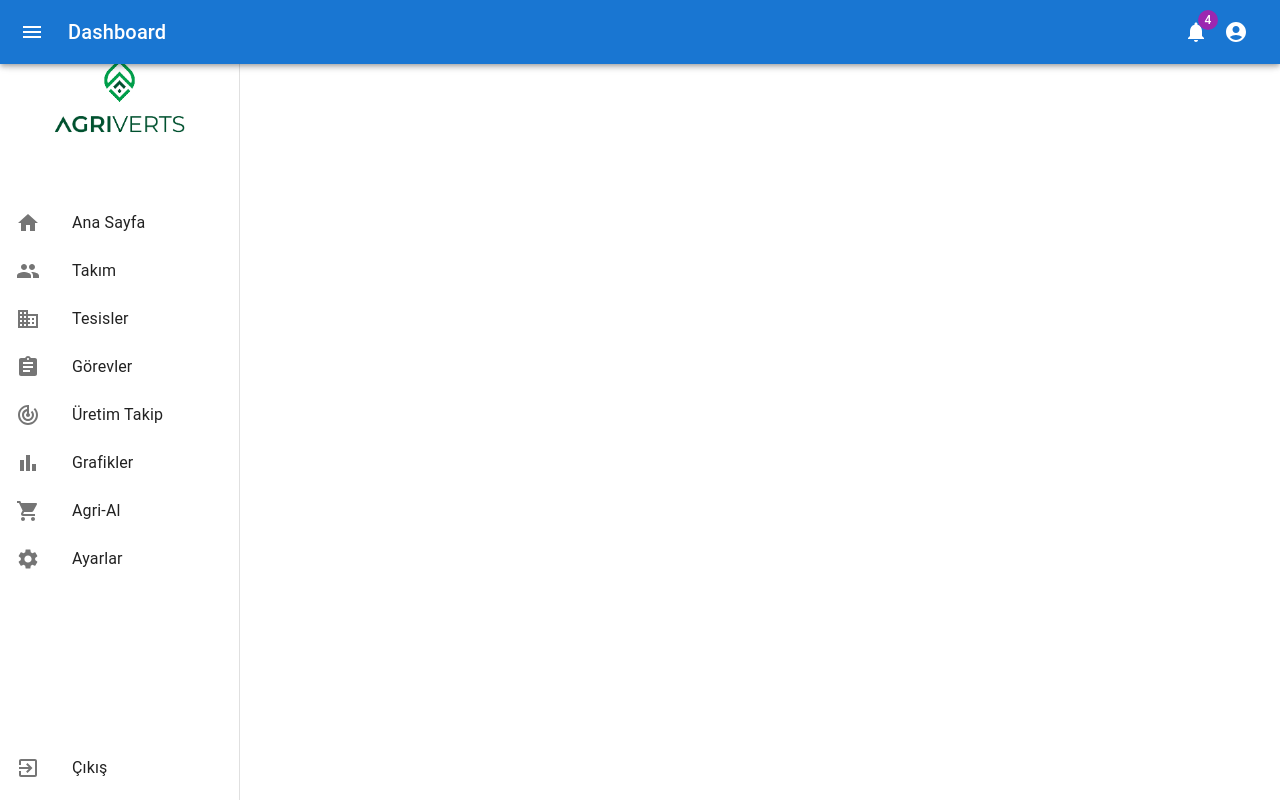
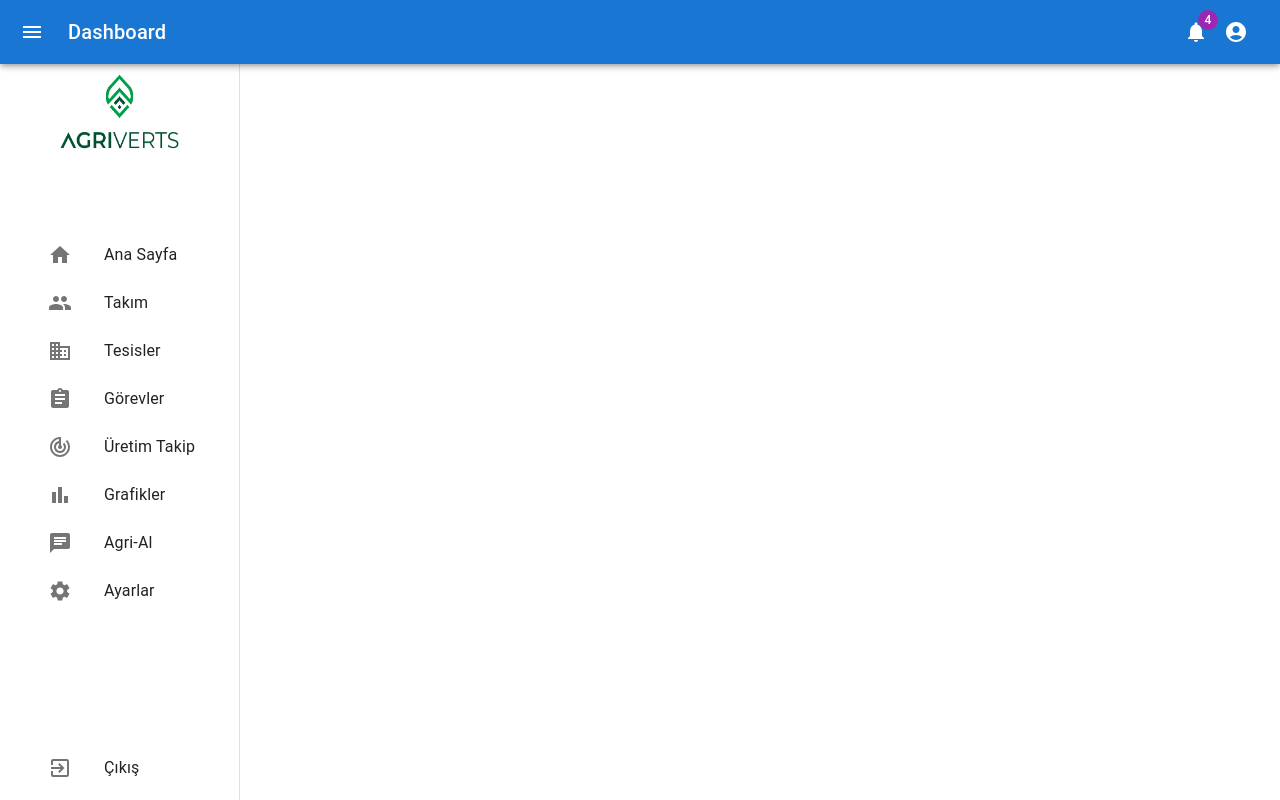
Before and after one commit to AbdullahTalhaAkpur/SaasPlatformReactFunctional, a React (Create React App) app in the folder saas-management-app/: page /dashboard in a window 1280 px wide. Built offline with nearby package versions, Linux system fonts and the light colour scheme.

Commit message:
we change icon

```diff
--- a/saas-management-app/src/components/Sidebar/Sidebar.jsx
+++ b/saas-management-app/src/components/Sidebar/Sidebar.jsx
@@ -7,7 +7,7 @@ import BusinessIcon from '@mui/icons-material/Business';
 import AssignmentIcon from '@mui/icons-material/Assignment';
 import TrackChangesIcon from '@mui/icons-material/TrackChanges';
 import BarChartIcon from '@mui/icons-material/BarChart';
-import ShoppingCartIcon from '@mui/icons-material/ShoppingCart';
+import ChatIcon from '@mui/icons-material/Chat';
 import SettingsIcon from '@mui/icons-material/Settings';
 import ExitToAppIcon from '@mui/icons-material/ExitToApp';
 import logo from '../assets/Logo_Dikey.png'; // Adjust the path to your logo file
@@ -27,46 +27,46 @@ const Sidebar = () => {
           component="img"
           src={logo}
           alt="Logo"
-          sx={{ width: '100%', height: 'auto', padding: 1 }}
+          sx={{ width: '100%', height: '100%', padding: 2, margin:'0 auto', mt: 2 }}
         />
       </Toolbar>
-      <List>
-        <ListItem button>
+      <List sx={{ mt: 2}} >
+        <ListItem button sx={{paddingLeft: 6}}>
           <ListItemIcon><HomeIcon /></ListItemIcon>
           <ListItemText primary="Ana Sayfa" />
         </ListItem>
-        <ListItem button>
+        <ListItem button sx={{paddingLeft: 6}}>
           <ListItemIcon><GroupIcon /></ListItemIcon>
           <ListItemText primary="Takım" />
         </ListItem>
-        <ListItem button>
+        <ListItem button sx={{paddingLeft: 6}}>
           <ListItemIcon><BusinessIcon /></ListItemIcon>
           <ListItemText primary="Tesisler" />
         </ListItem>
-        <ListItem button>
+        <ListItem button sx={{paddingLeft: 6}}>
           <ListItemIcon><AssignmentIcon /></ListItemIcon>
           <ListItemText primary="Görevler" />
         </ListItem>
-        <ListItem button>
+        <ListItem button sx={{paddingLeft: 6}}>
           <ListItemIcon><TrackChangesIcon /></ListItemIcon>
           <ListItemText primary="Üretim Takip" />
         </ListItem>
-        <ListItem button>
+        <ListItem button sx={{paddingLeft: 6}}>
           <ListItemIcon><BarChartIcon /></ListItemIcon>
           <ListItemText primary="Grafikler" />
         </ListItem>
-        <ListItem button>
-          <ListItemIcon><ShoppingCartIcon /></ListItemIcon>
+        <ListItem button sx={{paddingLeft: 6}}>
+          <ListItemIcon><ChatIcon /></ListItemIcon>
           <ListItemText primary="Agri-Al" />
         </ListItem>
-        <ListItem button>
+        <ListItem button sx={{paddingLeft: 6}}>
           <ListItemIcon><SettingsIcon /></ListItemIcon>
           <ListItemText primary="Ayarlar" />
         </ListItem>
       </List>
       <Box sx={{ flexGrow: 1 }} />
       <List>
-        <ListItem button>
+        <ListItem button sx={{paddingLeft: 6}}>
           <ListItemIcon><ExitToAppIcon /></ListItemIcon>
           <ListItemText primary="Çıkış" />
         </ListItem>
```
